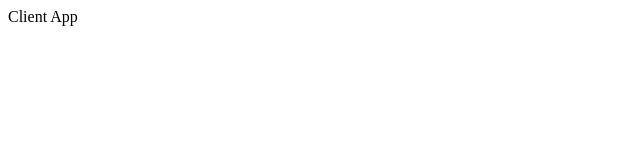
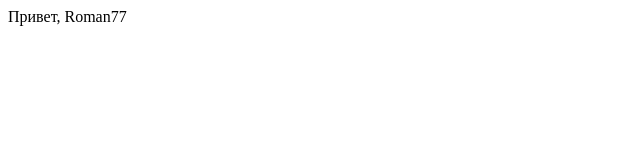
Before and after one commit to mech-master/onrender_test_server, a React app: page / in a window 1280 px wide. Shown: the top 160 px of the page, without its empty margins (0-640 px from the left). Built offline with nearby package versions, Linux system fonts and the light colour scheme; the HTML template or start-up script is replaced by a standard one.

Commit message:
New message. Step 4

```diff
--- a/src/client/App.js
+++ b/src/client/App.js
@@ -2,7 +2,7 @@ import React from "react";
 
 const App = () => {
     return <div className="client-app">
-        Client App
+        Привет, Roman77
     </div>
 }
 
```
